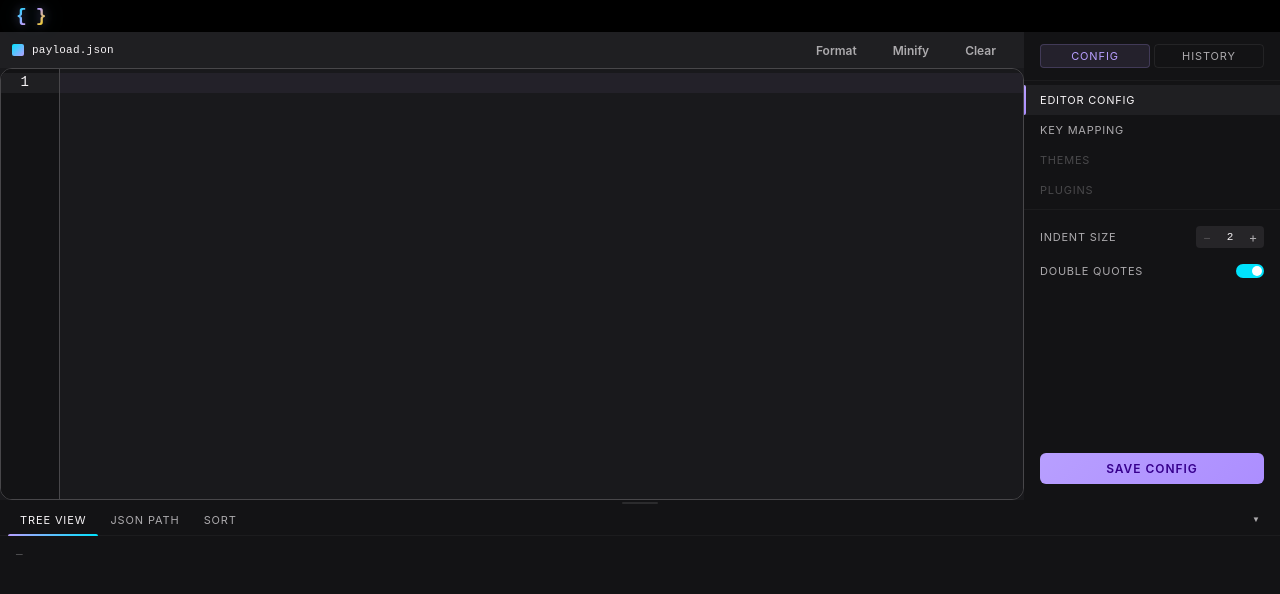
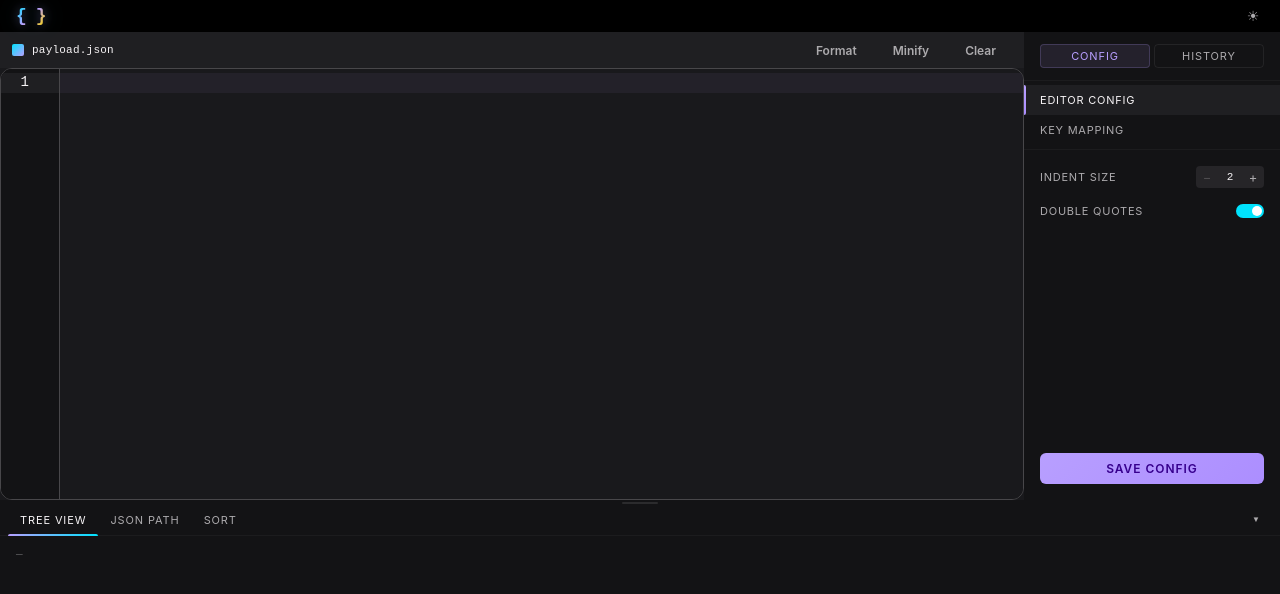
Before and after one commit to pkch93/masic-json, a React (Vite) app in the folder src/renderer/: page / in a window 1280 px wide. Shown: the top 594 px of the page. Built offline with nearby package versions, Linux system fonts and the light colour scheme.

Commit message:
feature: 다크모드 기능 추가

```diff
--- a/src/renderer/src/App.tsx
+++ b/src/renderer/src/App.tsx
@@ -1,13 +1,22 @@
+import { useState, useEffect } from 'react'
 import { NavBar } from './shared/design'
 import { FormatterView } from './features/formatter/views/FormatterView'
 import { useHistoryViewModel } from './features/history/viewmodels/useHistoryViewModel'
 
 function App(): React.JSX.Element {
   const { entries, addEntry, deleteEntry, clearAll } = useHistoryViewModel()
+  const [darkMode, setDarkMode] = useState(() => {
+    return localStorage.getItem('theme') !== 'light'
+  })
+
+  useEffect(() => {
+    document.documentElement.setAttribute('data-theme', darkMode ? 'dark' : 'light')
+    localStorage.setItem('theme', darkMode ? 'dark' : 'light')
+  }, [darkMode])
 
   return (
     <div style={{ display: 'flex', flexDirection: 'column', height: '100vh' }}>
-      <NavBar />
+      <NavBar darkMode={darkMode} onToggleDarkMode={() => setDarkMode((prev) => !prev)} />
       <main style={{ flex: 1, minHeight: 0, display: 'flex' }}>
         <FormatterView
           onSave={addEntry}
--- a/src/renderer/src/features/formatter/views/FormatterView.tsx
+++ b/src/renderer/src/features/formatter/views/FormatterView.tsx
@@ -197,8 +197,6 @@ export function FormatterView({
                 >
                   Key Mapping
                 </button>
-                <button className="formatter-sidebar__nav-item" disabled>Themes</button>
-                <button className="formatter-sidebar__nav-item" disabled>Plugins</button>
               </nav>
 
               {configNav === 'editor' && (
--- a/src/renderer/src/shared/design/components/NavBar/index.tsx
+++ b/src/renderer/src/shared/design/components/NavBar/index.tsx
@@ -11,12 +11,16 @@ interface NavBarProps {
   tabs?: NavTab[]
   activeTab?: string
   onTabChange?: (id: string) => void
+  darkMode?: boolean
+  onToggleDarkMode?: () => void
 }
 
 export const NavBar: React.FC<NavBarProps> = ({
   tabs = [],
   activeTab,
-  onTabChange
+  onTabChange,
+  darkMode = true,
+  onToggleDarkMode
 }) => {
   return (
     <nav className="ds-navbar">
@@ -34,6 +38,16 @@ export const NavBar: React.FC<NavBarProps> = ({
           </button>
         ))}
       </div>
+      <div className="ds-navbar__actions">
+        <button
+          className="ds-navbar__theme-btn"
+          onClick={onToggleDarkMode}
+          title={darkMode ? 'Switch to light mode' : 'Switch to dark mode'}
+          aria-label={darkMode ? 'Switch to light mode' : 'Switch to dark mode'}
+        >
+          {darkMode ? '☀' : '☾'}
+        </button>
+      </div>
     </nav>
   )
 }
--- a/src/renderer/src/shared/design/components/NavBar/navbar.css
+++ b/src/renderer/src/shared/design/components/NavBar/navbar.css
@@ -7,6 +7,35 @@
   background-color: var(--ds-color-surface-container-lowest);
   flex-shrink: 0;
   -webkit-app-region: drag;
+}
+
+.ds-navbar__actions {
+  margin-left: auto;
+  display: flex;
+  align-items: center;
+  gap: var(--ds-spacing-1);
+  -webkit-app-region: no-drag;
+}
+
+.ds-navbar__theme-btn {
+  background: transparent;
+  border: none;
+  cursor: pointer;
+  width: 22px;
+  height: 22px;
+  display: flex;
+  align-items: center;
+  justify-content: center;
+  border-radius: var(--ds-radius-sm);
+  font-size: 0.875rem;
+  color: var(--ds-color-on-surface-variant);
+  transition: color 0.15s, background-color 0.15s;
+  line-height: 1;
+}
+
+.ds-navbar__theme-btn:hover {
+  color: var(--ds-color-on-surface);
+  background-color: var(--ds-color-surface-container-high);
 }
 
 .ds-navbar__title {
--- a/src/renderer/src/shared/design/tokens.css
+++ b/src/renderer/src/shared/design/tokens.css
@@ -1,5 +1,5 @@
 :root {
-  /* Colors - The Synthetic Luminal */
+  /* Colors - The Synthetic Luminal (Dark) */
   --ds-color-background: #0e0e10;
   --ds-color-primary: #b89fff;
   --ds-color-primary-container: #ac8eff;
@@ -63,3 +63,40 @@
   --ds-opacity-glass: 0.7;
   --ds-shadow-ambient: 0 0 32px 0 rgba(184, 159, 255, 0.08);
 }
+
+[data-theme="light"] {
+  /* Colors - The Synthetic Luminal (Light) */
+  --ds-color-background: #f8f6fb;
+  --ds-color-primary: #7c3aed;
+  --ds-color-primary-container: #6d28d9;
+  --ds-color-secondary: #0891b2;
+  --ds-color-secondary-container: #0e7490;
+  --ds-color-tertiary: #db2777;
+  --ds-color-tertiary-container: #be185d;
+
+  /* Surfaces */
+  --ds-color-surface: #f8f6fb;
+  --ds-color-surface-bright: #ffffff;
+  --ds-color-surface-container-lowest: #ffffff;
+  --ds-color-surface-container-low: #f3f0f8;
+  --ds-color-surface-container: #ede8f5;
+  --ds-color-surface-container-high: #e5dff0;
+  --ds-color-surface-container-highest: #dcd6eb;
+
+  /* On Colors (Text) */
+  --ds-color-on-background: #1a1525;
+  --ds-color-on-surface: #1a1525;
+  --ds-color-on-surface-variant: #6b6577;
+  --ds-color-on-primary: #ffffff;
+  --ds-color-on-secondary: #ffffff;
+  --ds-color-on-tertiary: #ffffff;
+
+  /* Outlines & Utilities */
+  --ds-color-outline: #9991a4;
+  --ds-color-outline-variant: #ccc7d9;
+  --ds-color-surface-tint: #7c3aed;
+  --ds-color-error: #dc2626;
+
+  /* Effects */
+  --ds-shadow-ambient: 0 0 32px 0 rgba(124, 58, 237, 0.08);
+}
```
